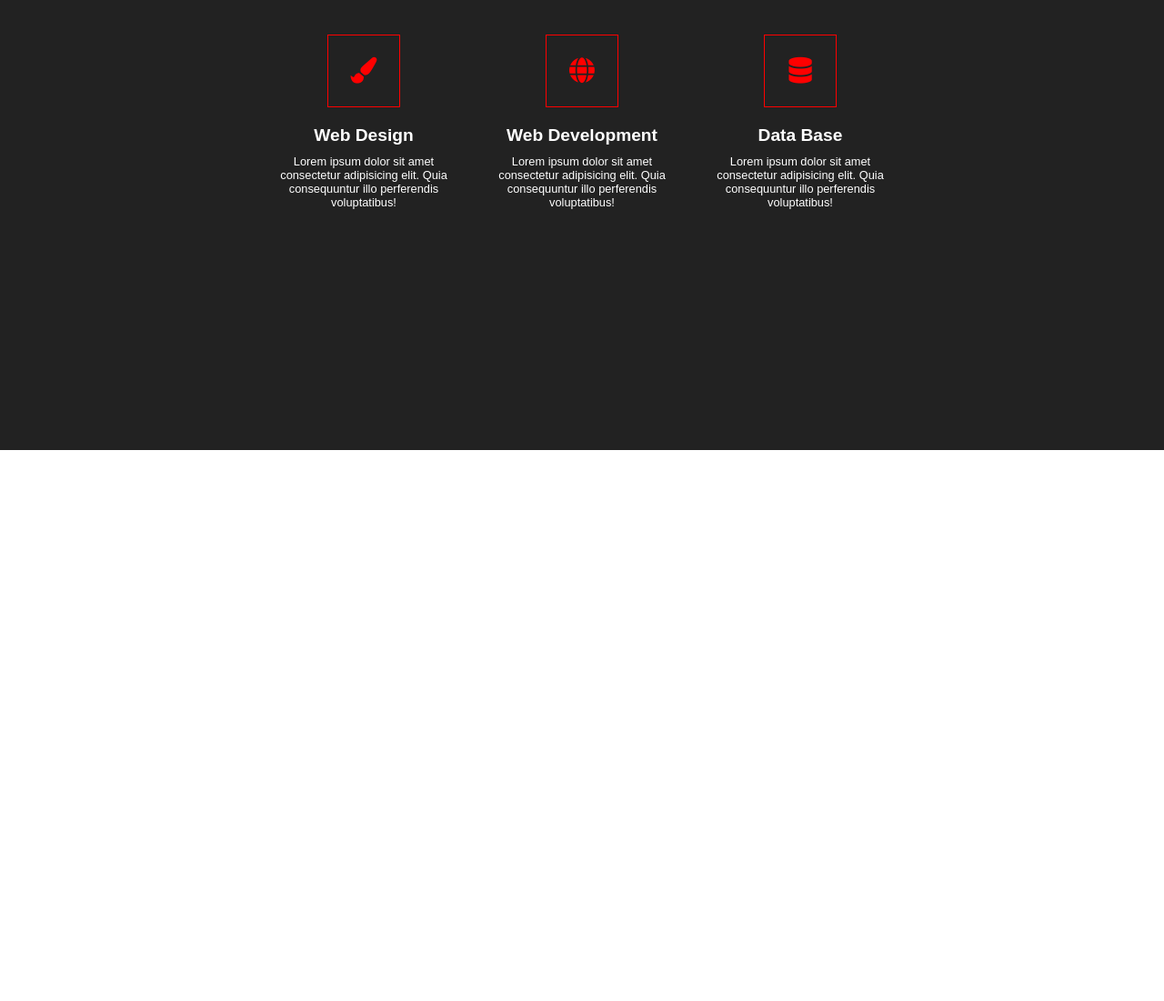
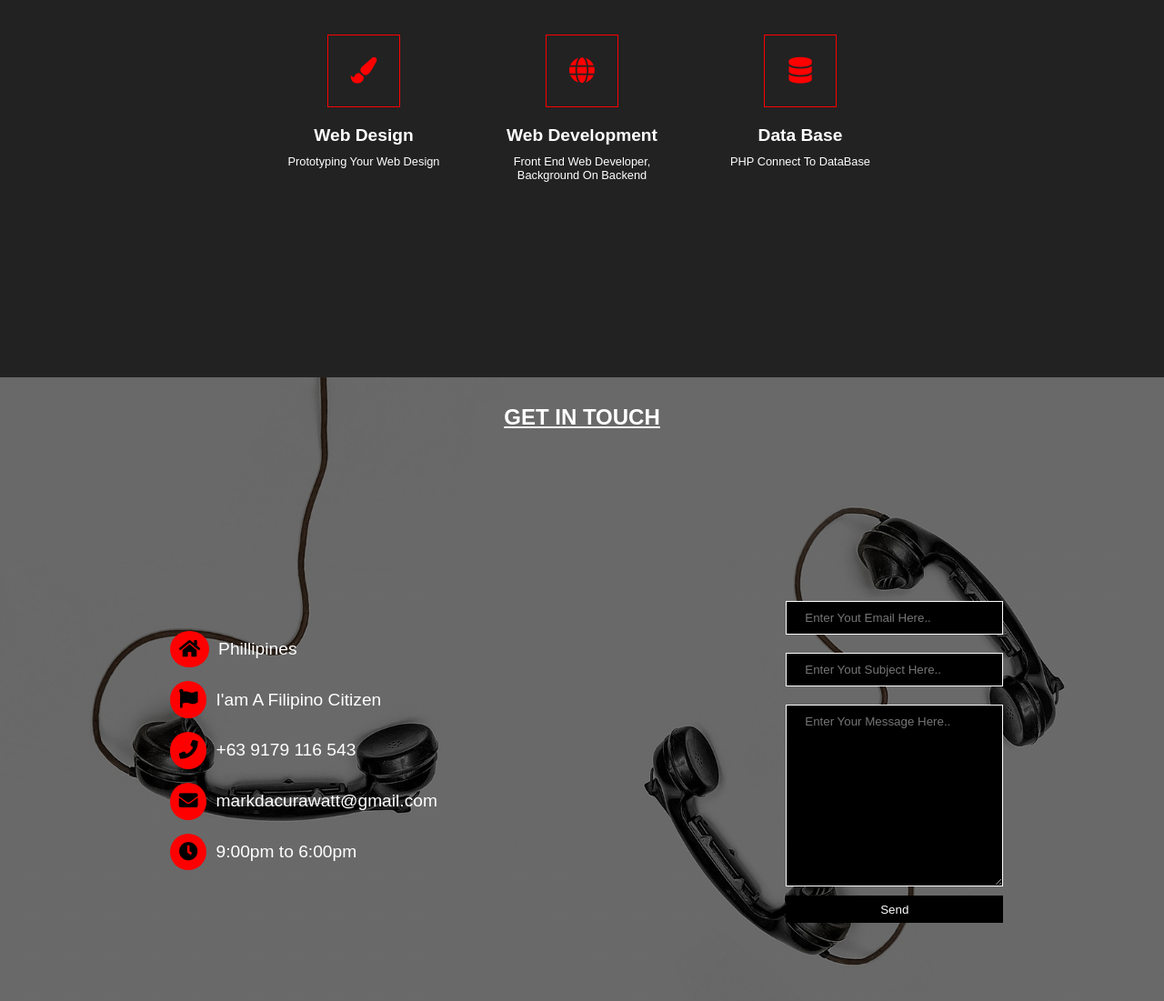
Before and after one commit to Kramdroidtech/KramDroidTech, a plain HTML site: page dist/index.html in a window 1280 px wide. Shown: the part 1665-2766 px from the top of the page at 91% size. Before the commit the page ends 2160 px from the top, so only its background shows below. Drawn offline with Linux system fonts and the light colour scheme.

Commit message:
Desktop Finish

```diff
--- a/dist/assets/css/styles.css
+++ b/dist/assets/css/styles.css
@@ -317,9 +317,9 @@ img {
   -webkit-box-pack: center;
       -ms-flex-pack: center;
           justify-content: center;
-  -webkit-box-flex: 1;
-      -ms-flex: 1;
-          flex: 1;
+  -webkit-box-flex: 0;
+      -ms-flex: 0 0 450px;
+          flex: 0 0 450px;
   padding: 60px;
   z-index: 1;
   opacity: 0;
@@ -368,11 +368,11 @@ img {
 .main .about-section .about-container .about-content h1 {
   text-align: center;
   line-height: 80px;
-  font-size: 2.5rem;
+  font-size: 2rem;
 }
 
 .main .about-section .about-container .about-content p {
-  font-size: 1.5rem;
+  font-size: 1rem;
   font-weight: 400;
 }
 
@@ -398,7 +398,7 @@ img {
 }
 
 .main .services-section {
-  height: 70vh;
+  height: 60vh;
   width: 100%;
   background: #222;
 }
@@ -495,4 +495,187 @@ img {
   color: white;
   font-weight: 400;
 }
+
+.main .contact-section {
+  height: 100vh;
+  background: -webkit-gradient(linear, left top, left bottom, from(rgba(0, 0, 0, 0.5))), url("/dist/assets/img/contacts.jpg") no-repeat center center/cover;
+  background: linear-gradient(rgba(0, 0, 0, 0.5)), url("/dist/assets/img/contacts.jpg") no-repeat center center/cover;
+  position: relative;
+}
+
+.main .contact-section .contacts {
+  height: 90vh;
+  max-width: 100%;
+  display: -webkit-box;
+  display: -ms-flexbox;
+  display: flex;
+  -webkit-box-align: center;
+      -ms-flex-align: center;
+          align-items: center;
+  -ms-flex-pack: distribute;
+      justify-content: space-around;
+  -ms-flex-wrap: wrap;
+      flex-wrap: wrap;
+}
+
+.main .contact-section .contacts .item {
+  display: -webkit-box;
+  display: -ms-flexbox;
+  display: flex;
+  -webkit-box-align: center;
+      -ms-flex-align: center;
+          align-items: center;
+  -webkit-column-gap: 10px;
+          column-gap: 10px;
+  max-width: 100%;
+  margin-bottom: 15px;
+}
+
+.main .contact-section .contacts .item i {
+  color: black;
+  background: red;
+  font-size: 1.3rem;
+  padding: 10px;
+  border-radius: 50%;
+}
+
+.main .contact-section .contacts .item p {
+  color: white;
+  font-size: 1.2rem;
+  cursor: pointer;
+  -webkit-transition: all .2s ease;
+  transition: all .2s ease;
+}
+
+.main .contact-section .contacts .item p:hover {
+  -webkit-transform: scale(0.9);
+          transform: scale(0.9);
+}
+
+.main .contact-section .contacts .contact-form {
+  display: -webkit-box;
+  display: -ms-flexbox;
+  display: flex;
+  -webkit-box-align: center;
+      -ms-flex-align: center;
+          align-items: center;
+  -webkit-box-pack: center;
+      -ms-flex-pack: center;
+          justify-content: center;
+}
+
+.main .contact-section .contacts .contact-form form {
+  display: -webkit-box;
+  display: -ms-flexbox;
+  display: flex;
+  -webkit-box-align: center;
+      -ms-flex-align: center;
+          align-items: center;
+  -webkit-box-orient: vertical;
+  -webkit-box-direction: normal;
+      -ms-flex-direction: column;
+          flex-direction: column;
+  -ms-flex-wrap: wrap;
+      flex-wrap: wrap;
+}
+
+.main .contact-section .contacts .contact-form form input[type="email"], .main .contact-section .contacts .contact-form form input[type="text"], .main .contact-section .contacts .contact-form form textarea {
+  width: 100%;
+  border: white solid 1px;
+  background: black;
+  padding: 10px 20px;
+  margin: 10px;
+  color: white;
+}
+
+.main .contact-section .contacts .contact-form form textarea {
+  resize: vertical;
+  height: 200px;
+}
+
+.main .contact-section .contacts .contact-form form input[type="submit"] {
+  width: 100%;
+  height: 30px;
+  background: black;
+  color: white;
+  border: solid 2px black;
+  cursor: pointer;
+  -webkit-transition: all .3s ease-in;
+  transition: all .3s ease-in;
+}
+
+.main .contact-section .contacts .contact-form form input[type="submit"]:hover {
+  background: none;
+  color: white;
+}
+
+.main .footer {
+  height: 20vh;
+  width: 100vw;
+  background: #111;
+  display: -webkit-box;
+  display: -ms-flexbox;
+  display: flex;
+  -webkit-box-align: center;
+      -ms-flex-align: center;
+          align-items: center;
+  -ms-flex-pack: distribute;
+      justify-content: space-around;
+}
+
+.main .footer .item {
+  color: white;
+}
+
+.main .footer .item h1 {
+  font-size: 1.5rem;
+  margin-bottom: 5px;
+}
+
+.main .footer .item .social-icons {
+  display: -webkit-box;
+  display: -ms-flexbox;
+  display: flex;
+  -ms-flex-pack: distribute;
+      justify-content: space-around;
+  margin-top: 20px;
+}
+
+.main .footer .item .social-icons i {
+  color: white;
+  background: black;
+  padding: 10px;
+  border-radius: 50%;
+  -webkit-transition: 0.3s ease;
+  transition: 0.3s ease;
+}
+
+.main .footer .item .social-icons i:hover {
+  background: red;
+  cursor: pointer;
+  -webkit-animation: beating 0.5s infinite;
+          animation: beating 0.5s infinite;
+}
+
+@-webkit-keyframes beating {
+  from {
+    -webkit-transform: scale(1);
+            transform: scale(1);
+  }
+  to {
+    -webkit-transform: scale(1.1);
+            transform: scale(1.1);
+  }
+}
+
+@keyframes beating {
+  from {
+    -webkit-transform: scale(1);
+            transform: scale(1);
+  }
+  to {
+    -webkit-transform: scale(1.1);
+            transform: scale(1.1);
+  }
+}
 /*# sourceMappingURL=styles.css.map */
--- a/dist/assets/css/styles.scss
+++ b/dist/assets/css/styles.scss
@@ -234,7 +234,7 @@ img{
                 display: flex;
                 align-items: center;
                 justify-content: center;
-                flex: 1;
+                flex: 0 0 450px;
                 padding: 60px;
                 z-index: 1;
 
@@ -270,10 +270,10 @@ img{
                 h1{
                     text-align: center;
                     line-height: 80px;
-                    font-size: 2.5rem;
+                    font-size: 2rem;
                 }
                 p{
-                    font-size: 1.5rem;
+                    font-size: 1rem;
                     font-weight: 400;
                 }
                 a{
@@ -299,7 +299,7 @@ img{
     }
     //Services Start
     .services-section{
-        height: 70vh;
+        height: 60vh;
         width: 100%;
         background: #222;
 
@@ -368,4 +368,128 @@ img{
         }
     }
     //services End
+    .contact-section{
+        height: 100vh;
+        background: linear-gradient(rgba(0,0,0,0.5)), url('/dist/assets/img/contacts.jpg') no-repeat center center / cover;
+        position: relative;
+
+        .contacts{
+            height: 90vh;
+            max-width: 100%;
+            display: flex;
+            align-items: center;
+            justify-content: space-around;
+            flex-wrap: wrap;
+            // margin: 0 50px;
+
+            .item{
+                display: flex;
+                align-items: center;
+                column-gap: 10px;
+                max-width: 100%;
+                margin-bottom: 15px;
+
+                i{
+                    color: black;
+                    background: red;
+                    font-size: 1.3rem;
+                    padding: 10px;
+                    border-radius: 50%;
+                }
+                p{
+                    color: white;
+                    font-size: 1.2rem;
+                    cursor: pointer;
+                    transition: all .2s ease;
+
+                    &:hover{
+                        transform: scale(.9);
+                    }
+                }
+            }
+
+            .contact-form{
+                display: flex;
+                align-items: center;
+                justify-content: center;
+
+                form{
+                    display: flex;
+                    align-items: center;
+                    flex-direction: column;
+                    flex-wrap: wrap;
+
+                    input[type="email"], input[type="text"], textarea{
+                        width: 100%;
+                        border: white solid 1px;
+                        background: black;
+                        padding: 10px 20px;
+                        margin: 10px;
+                        color: white;
+                    }
+                    textarea{
+                        resize: vertical;
+                        height: 200px;
+                    }
+                    input[type="submit"]{
+                        width: 100%;
+                        height: 30px;
+                        background: black;
+                        color: white;
+                        border: solid 2px black;
+                        cursor: pointer;
+                        transition: all .3s ease-in;
+
+                        &:hover{
+                            background: none;
+                            color: white;
+                        }
+                    }
+                }
+            }
+        }
+    }
+    .footer{
+        height: 20vh;
+        width: 100vw;
+        background: #111;
+        display: flex;
+        align-items: center;
+        justify-content: space-around;
+
+        .item{
+            color: white;
+
+            h1{
+                font-size: 1.5rem;
+                margin-bottom: 5px;
+            }
+            .social-icons{
+                display: flex;
+                justify-content: space-around;
+                margin-top: 20px;
+                i{
+                    color: white;
+                    background: black;
+                    padding: 10px;
+                    border-radius: 50%;
+                    transition: 0.3s ease;
+
+                    &:hover{
+                        background: red;
+                        cursor: pointer;
+                        animation: beating 0.5s infinite;
+                    }
+                    @keyframes beating{
+                        from{
+                           transform: scale(1);
+                        }
+                        to{
+                            transform: scale(1.1);
+                        }
+                    }
+                }
+            }
+        }
+    }
 }
--- a/dist/index.html
+++ b/dist/index.html
@@ -27,8 +27,8 @@
             <a href="#landing-page">Home</a>
             <a href="#about-section">About</a>
             <a href="#services-section">Services</a>
-           <a>Contacts</a>
-           <a>Github</a>
+            <a href="#contact-section">Contacts</a>
+            <a href="#footer">Github</a>
         </ul>
       </div>
       <div class="landing-page" id="landing-page">
@@ -59,7 +59,6 @@
       </div>
 
       <div class="services-section" id="services-section">
-
       <h1 class="section-title">Services</h1>
 
       <div class="all-services">
@@ -68,25 +67,83 @@
               <i class="fas fa-paint-brush"></i>
             </div>
             <h1 class="service-text">Web Design</h1>
-          <p class="service-text">Lorem ipsum dolor sit amet consectetur adipisicing elit. Quia consequuntur illo perferendis voluptatibus!</p>
+            <p class="service-text">Prototyping Your Web Design</p>
           </div>
           <div class="services">
             <div class="service-logo">
               <i class="fas fa-globe"></i>
             </div>
             <h1 class="service-text">Web Development</h1>
-          <p class="service-text">Lorem ipsum dolor sit amet consectetur adipisicing elit. Quia consequuntur illo perferendis voluptatibus!</p>
+            <p class="service-text">Front End Web Developer, Background On Backend</p>
           </div>
           <div class="services">
             <div class="service-logo">
               <i class="fas fa-database"></i>
             </div>
             <h1 class="service-text">Data Base</h1>
-          <p class="service-text">Lorem ipsum dolor sit amet consectetur adipisicing elit. Quia consequuntur illo perferendis voluptatibus!</p>
+            <p class="service-text">PHP Connect To DataBase</p>
+          </div>
+        </div>
+      </div>
+
+      <div class="contact-section" id="contact-section">
+        <h1 class="section-title">Get In Touch</h1>
+
+        <div class="contacts">
+          <div class="contact-description">
+            <div class="item">
+              <i class="fas fa-home"></i>
+              <p>Phillipines</p>
+            </div>
+            <div class="item">
+              <i class="fas fa-flag"></i>
+              <p>I'am A Filipino Citizen</p>
+            </div>
+            <div class="item">
+              <i class="fas fa-phone"></i>
+              <p>+63 9179 116 543</p>
+            </div>
+            <div class="item">
+              <i class="fas fa-envelope"></i>
+              <p>markdacurawatt@gmail.com</p>
+            </div>
+            <div class="item">
+              <i class="fas fa-clock"></i>
+              <p>9:00pm to 6:00pm</p>
+            </div>
+
+          </div>
+          <div class="contact-form">
+            <form action="#" method="post">
+              <input type="email" class="email" id="email" placeholder="Enter Yout Email Here.." autocomplete="off">
+              <input type="text" class="subject" id="subject" placeholder="Enter Yout Subject Here.." autocomplete="off">
+              <textarea class="message" id="message" placeholder="Enter Your Message Here.." autocomplete="off"></textarea>
+
+              <input type="submit" value="Send">
+            </form>
+          </div>
+        </div>
+      </div>
+
+      <div class="footer" id="footer">
+        <div class="item">
+        <ul>
+          <h1>Social Media</h1>
+          <div class="social-icons">
+            <i class="fab fa-facebook-f"></i>
+            <i class="fab fa-twitter"></i>
+            <i class="fab fa-github"></i>
+          </div>
+        </ul>
+        </div>
+        <div class="item">
+          <ul>
+            <h1>Created By: </h1>
+            <h2>Mark Dacurawat</h2>
+          </ul>
         </div>
       </div>
     </div>
     <script src="/dist/assets/js/index.js"></script>
-  </div>
   </body>
   </html>
```
Also changed, not shown: dist/assets/img/contacts.jpg (added), 1 other file. Lines whose indentation alone changed are shown as unchanged.
